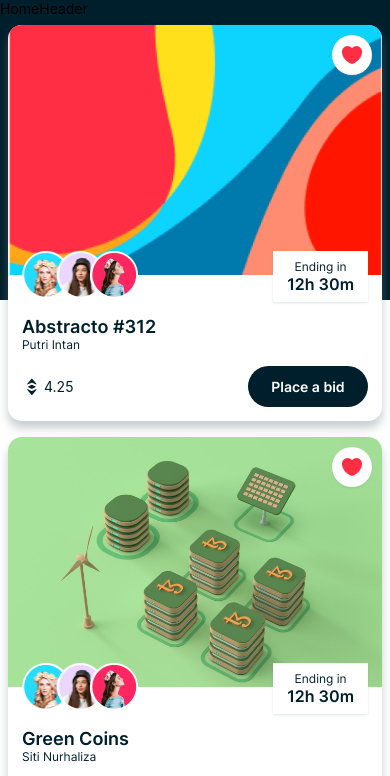
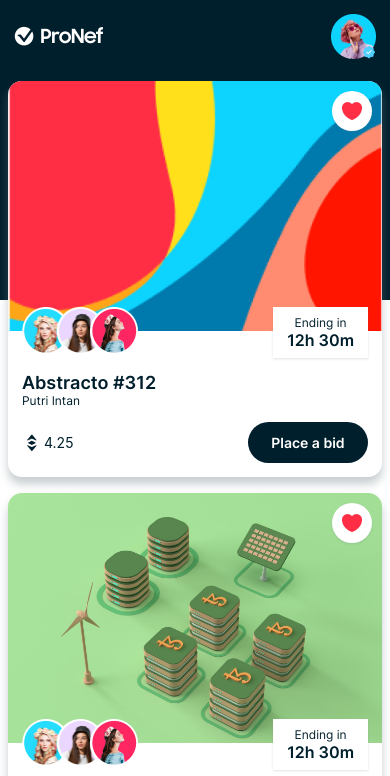
Before and after one commit to HtetOoNaing/react-native-nft-marketplace, a React Native app: screen /Home in a window 390 px wide. Shown: the top 776 px of the page. Built offline with nearby package versions, Linux system fonts and the light colour scheme.

Commit message:
add HomeHeader component

```diff
--- a/components/HomeHeader.js
+++ b/components/HomeHeader.js
@@ -1,11 +1,42 @@
-import { View, Text } from 'react-native'
+import { View, Text, Image, TextInput } from "react-native";
+import { assets, COLORS, SIZES } from "../constants";
 
 const HomeHeader = () => {
   return (
-    <View>
-      <Text>HomeHeader</Text>
+    <View style={{ backgroundColor: COLORS.primary, padding: SIZES.font }}>
+      <View
+        style={{
+          flexDirection: "row",
+          justifyContent: "space-between",
+          alignItems: "center",
+        }}
+      >
+        <Image
+          source={assets.logo}
+          resizeMode="contain"
+          style={{ width: 90, height: 25 }}
+        />
+        <View style={{ width: 45, height: 45 }}>
+          <Image
+            source={assets.person01}
+            resizeMode="contain"
+            style={{ width: "100%", height: "100%" }}
+          />
+          <Image
+            source={assets.badge}
+            resizeMode="contain"
+            style={{
+              position: "absolute",
+              width: 15,
+              height: 15,
+              bottom: 0,
+              right: 0,
+            }}
+          />
+        </View>
+      </View>
     </View>
-  )
-}
+  );
+};
 
-export default HomeHeader
+export default HomeHeader;
```
